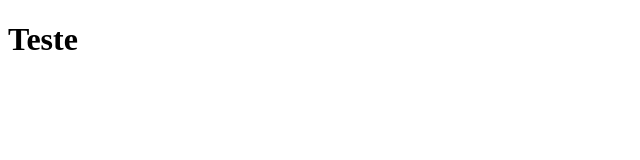
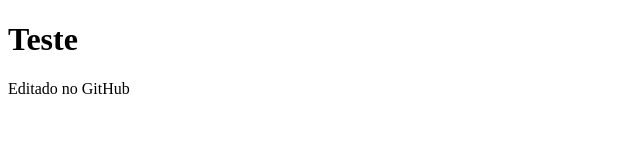
Before and after one commit to HasK14/trabalhoJS, a plain HTML site: page index.html in a window 1280 px wide. Shown: the whole page, without its empty margins (0-640 px from the left). Drawn offline with Linux system fonts and the light colour scheme.

Commit message:
Update index.html

```diff
--- a/index.html
+++ b/index.html
@@ -8,5 +8,6 @@
   </head>
   <body>
     <h1>Teste</h1>
+    <p>Editado no GitHub<p>
   </body>
 </html>
```
